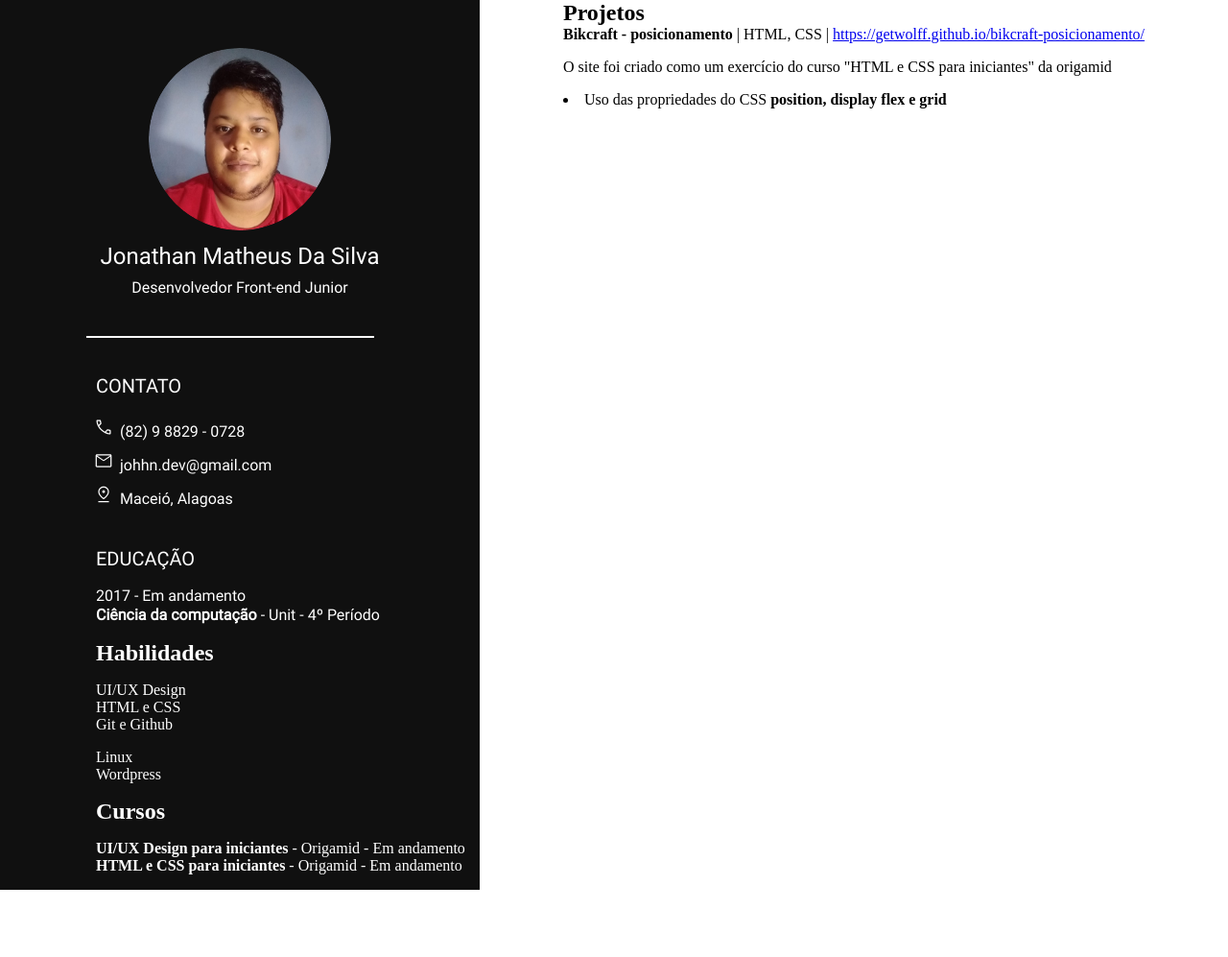
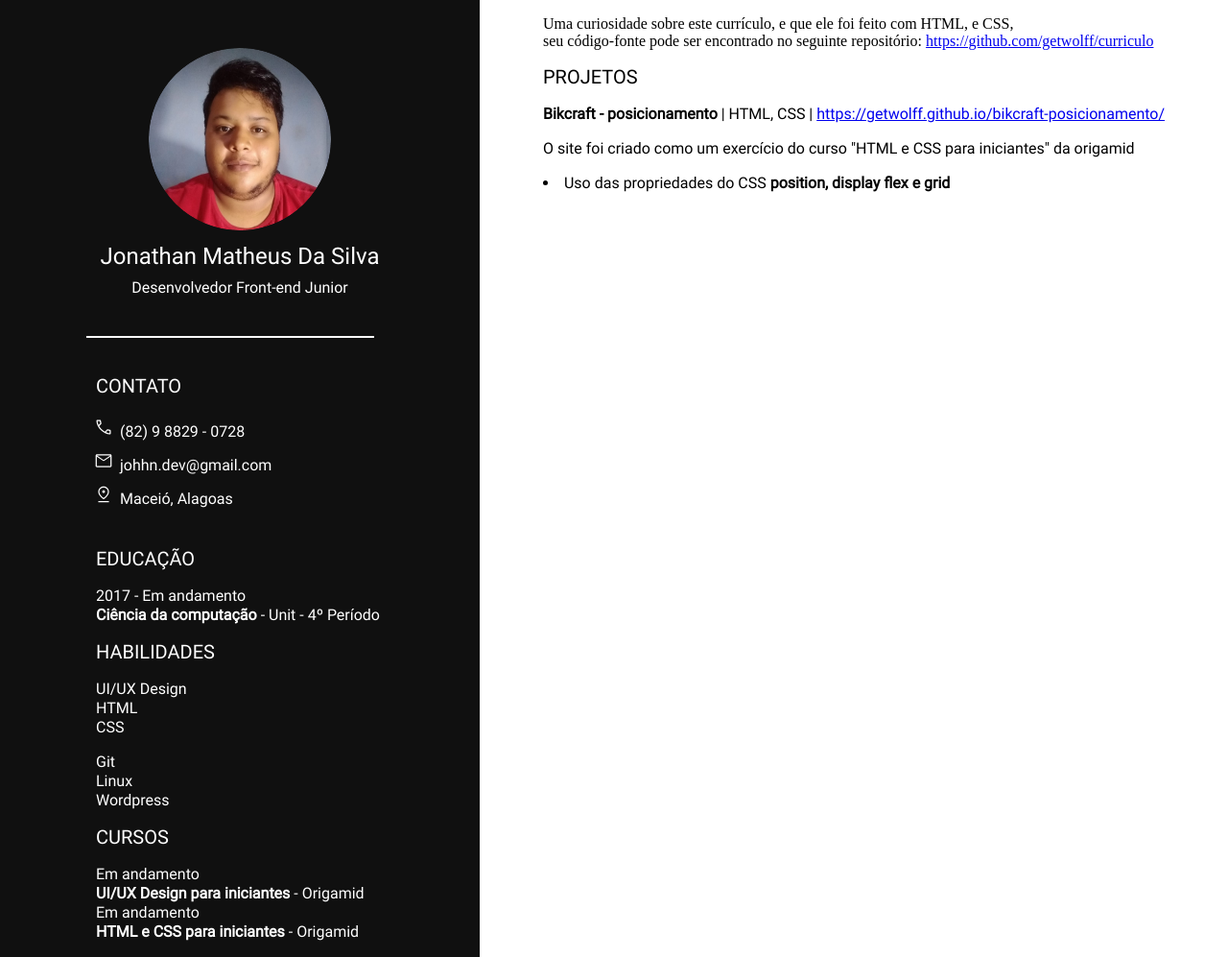
Before and after one commit to jonathan-matheus/curriculo, a plain HTML site: page index.html in a window 1280 px wide. Shown: the whole page at 96% size. Before the commit the page ends 927 px from the top, so only its background shows below. Drawn offline with Linux system fonts and the light colour scheme.

Commit message:
algumas classes e ids, alem de texto

```diff
--- a/index.html
+++ b/index.html
@@ -13,7 +13,7 @@
             <h1 class="titulo-0" id="nome-compelto">Jonathan Matheus Da Silva</h1>
             <h2 class="titulo-2">Desenvolvedor Front-end Junior</h2>
             <div id="bloco">
-                <span id="divisor"></span>
+                <div id="divisor"></div>
             </div>
         </div>
 
@@ -30,53 +30,70 @@
             </div>
 
             <div id="educacao">
-            <h2 class="titulo-1">EDUCAÇÃO</h2>
+                <h2 class="titulo-1" id="educacao-titulo">EDUCAÇÃO</h2>
                 <ul class="titulo-2">
-                <li>2017 - Em andamento</li>
+                    <li class="color-blue">2017 - Em andamento</li>
                     <li><b>Ciência da computação</b> - Unit - 4º Período</li>
                 </ul>
             </div>
 
-            <h2>Habilidades</h2>
             <div id="habilidades">
-                <div>
-                    <ul class="remover-list-style">
-                        <li>UI/UX Design</li>
-                        <li>HTML e CSS</li>
-                        <li>Git e Github</li>
+                <h2 class="titulo-1">HABILIDADES</h2>
+                <div id="habilidades-conteudo">
+                    <div id="habilidades-bloco-0">
+                        <ul class="titulo-2">
+                            <li id="figma-svg">UI/UX Design</li>
+                            <li id="html-svg">HTML</li>
+                            <li id="css-svg">CSS</li>
                         </ul>
                     </div>
 
-                <div>
-                    <ul>
-                        <li>Linux</li>
-                        <li>Wordpress</li>
+                    <div id="habilidades-bloco-1">
+                        <ul class="titulo-2">
+                            <li id="git-svg">Git</li>
+                            <li id="linux-svg">Linux</li>
+                            <li id="wordpress-svg">Wordpress</li>
                         </ul>
                     </div>
                 </div>
-
-            <h2>Cursos</h2>
-            <ul>
-                <li><b>UI/UX Design para iniciantes</b> - Origamid - Em andamento</li>
-                <li><b>HTML e CSS para iniciantes</b> - Origamid - Em andamento</li>
+            </div>
+            <div id="cursos">
+                <h2 class="titulo-1">CURSOS</h2>
+                <ul class="titulo-2">
+                    <li class="color-blue">Em andamento</li>
+                    <li><b>UI/UX Design para iniciantes</b> - Origamid</li>
+                    <li class="color-blue">Em andamento</li>
+                    <li><b>HTML e CSS para iniciantes</b> - Origamid</li>
                 </ul>
+            </div>
         </div>
     </div>
 
     <div id="conteudo-direito">
-        <h2>Projetos</h2>
-        <b>Bikcraft - posicionamento</b> | HTML, CSS |
+        <p class="titulo-3">
+            Uma curiosidade sobre este currículo, e que ele foi feito com HTML, e CSS,<br>
+            seu código-fonte pode ser encontrado no seguinte repositório:
+            <a href="https://github.com/getwolff/curriculo">https://github.com/getwolff/curriculo</a>
+        </p>
+
+        <div id="projetos">
+            <h2 class="titulo-1">PROJETOS</h2>
+
+            <div id="projeto-bikcraft" class="titulo-2">
+                <p><b>Bikcraft - posicionamento</b> | HTML, CSS |
                     <a href="https://getwolff.github.io/bikcraft-posicionamento/">
-            https://getwolff.github.io/bikcraft-posicionamento/</a>
+                        https://getwolff.github.io/bikcraft-posicionamento/</a></p>
+
                 <p>O site foi criado como um exercício do curso "HTML e CSS para
                     iniciantes" da origamid</p>
-
                 <ul>
                     <li>Uso das propriedades do CSS
                         <b>position, display flex e grid</b>
                     </li>
                 </ul>
             </div>
+        </div>
+    </div>
 </body>
 
 </html>
```
Lines whose indentation alone changed are shown as unchanged.
